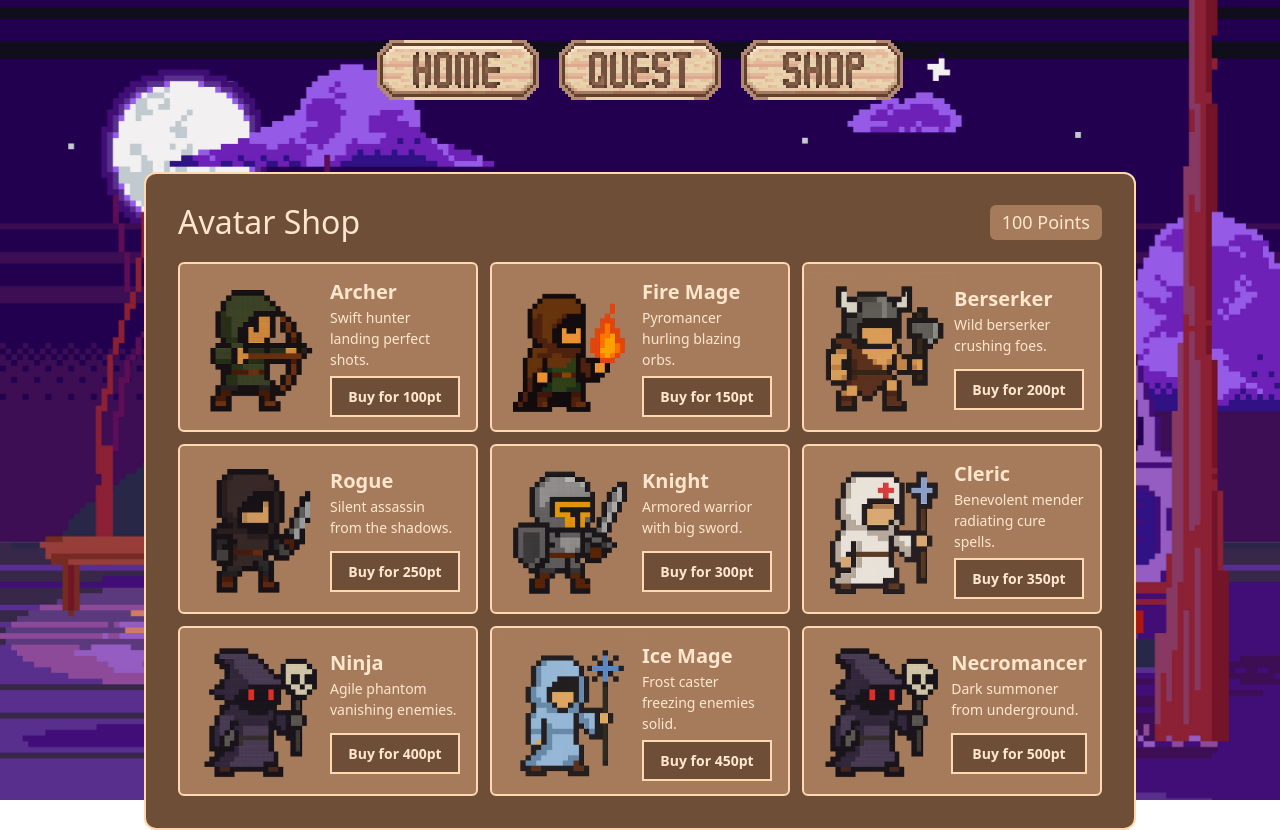
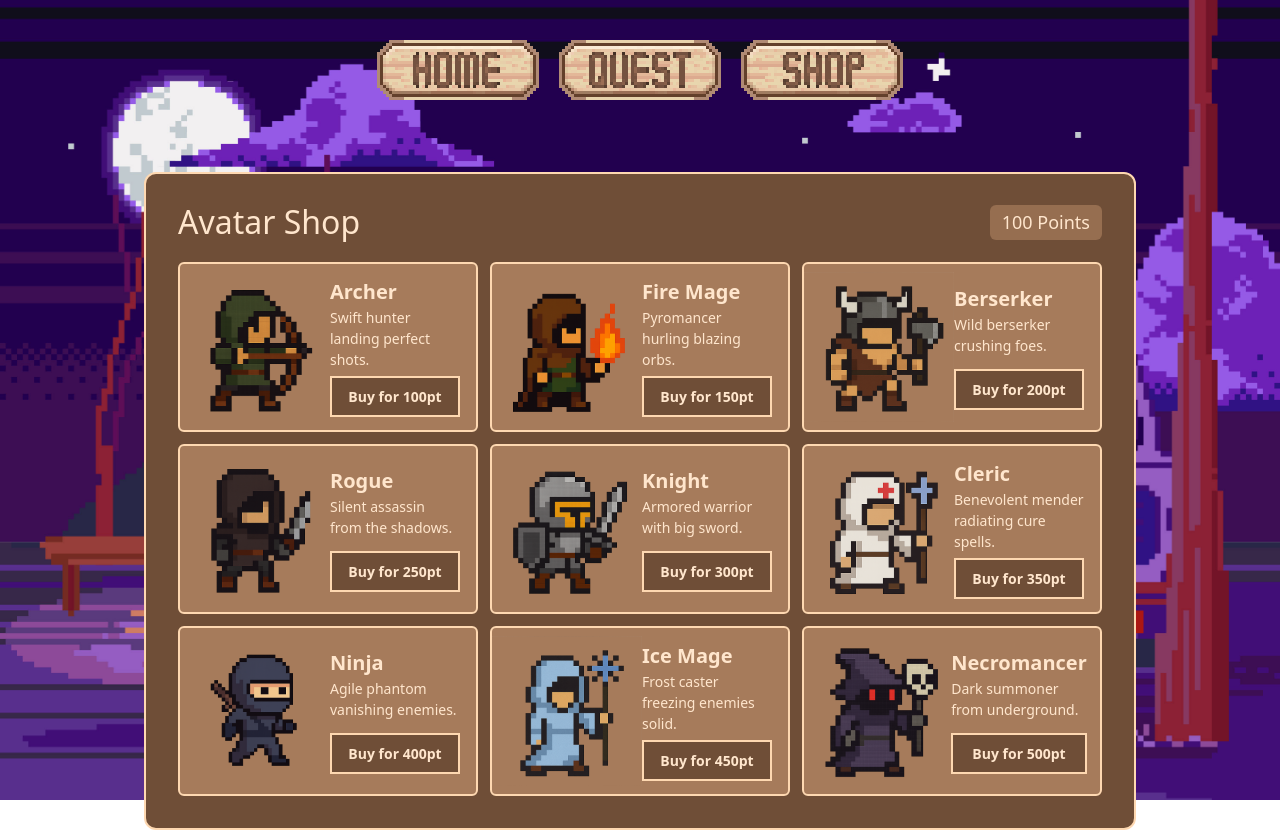
Before and after one commit to juvenslaurensiusdwitama/react-realm, a React (Vite) app in the folder React Realm/: page /shop in a window 1280 px wide. Built offline with nearby package versions, Linux system fonts and the light colour scheme.

Commit message:
feat: shop ui 100% completed

```diff
--- a/React Realm/src/pages/Shop/components/ShopList.jsx
+++ b/React Realm/src/pages/Shop/components/ShopList.jsx
@@ -6,6 +6,7 @@ import rogue from '../../../assets/rogue.png'
 import cleric from '../../../assets/cleric.png'
 import berserker from '../../../assets/berserker.png'
 import iceMage from '../../../assets/iceMage.png'
+import ninja from '../../../assets/ninja.png'
 
 const ShopList = () => {
     const listAvatar = [
@@ -48,7 +49,7 @@ const ShopList = () => {
         {
             name: 'Ninja',
             description: 'Agile phantom vanishing enemies.',
-            img: necromancer,
+            img: ninja,
             price: 400
         },
         {
@@ -72,7 +73,7 @@ const ShopList = () => {
             ">
                 <div className="flex justify-between items-center">
                     <h1 className="text-[32px] font-medium">Avatar Shop</h1>
-                    <p className="text-[18px] font-medium bg-[#A67B5B] py-1 px-3 rounded-[6px]">100 Points</p>
+                    <p className="text-[18px] font-medium bg-[#966e50] py-1 px-3 rounded-[6px]">100 Points</p>
                 </div>
                 <ul className="grid grid-cols-3 gap-3">
                     {listAvatar.map((avatar, i) => (
```
Also changed, not shown: React Realm/src/assets/ninja.png (added).
